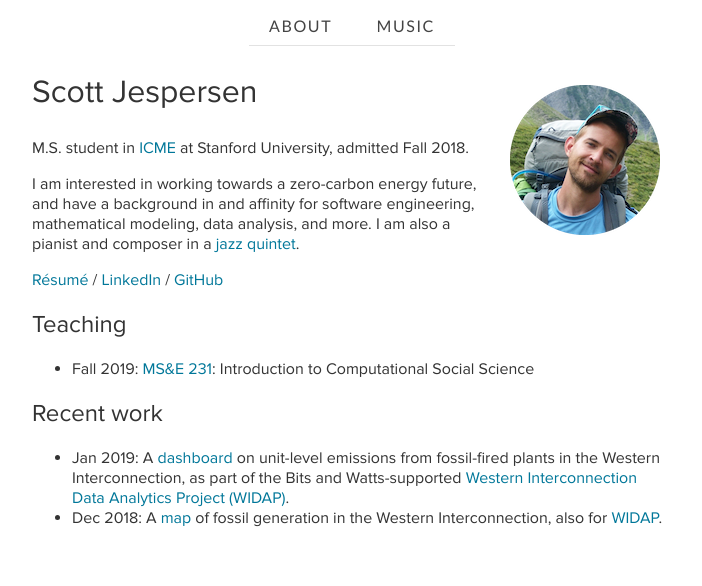
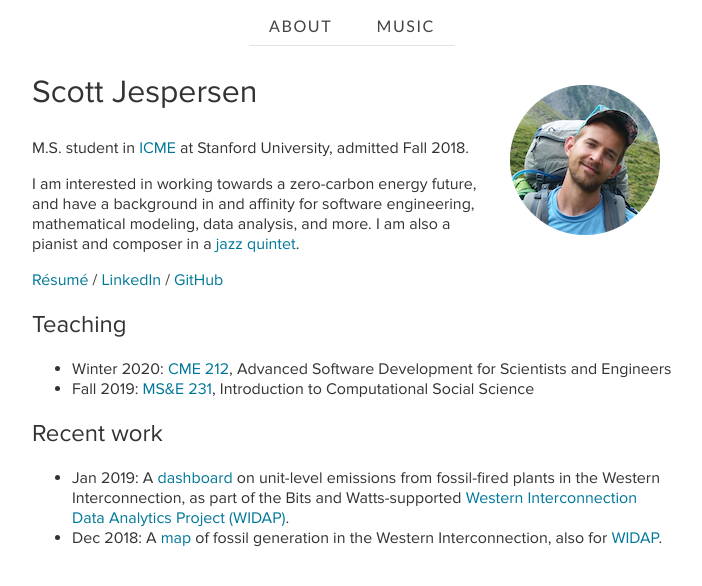
Before and after one commit to sdjespersen/sdjespersen.github.io, a Jekyll site: the page built from index.md, in a window 1280 px wide. Shown: the top 586 px of the page, without its empty margins (288-990 px from the left). Built offline with Jekyll 4.4.1, drawn with Linux system fonts in a browser that asks for light colours.

Commit message:
add cme212 to teaching

```diff
--- a/index.md
+++ b/index.md
@@ -15,7 +15,8 @@ I am interested in working towards a zero-carbon energy future, and have a backg
 
 ## Teaching
 
-* Fall 2019: [MS&E 231](https://5harad.com/mse231/): Introduction to Computational Social Science
+* Winter 2020: [CME 212](https://github.com/cme212/course), Advanced Software Development for Scientists and Engineers
+* Fall 2019: [MS&E 231](https://5harad.com/mse231/), Introduction to Computational Social Science
 
 ## Recent work
 
```
